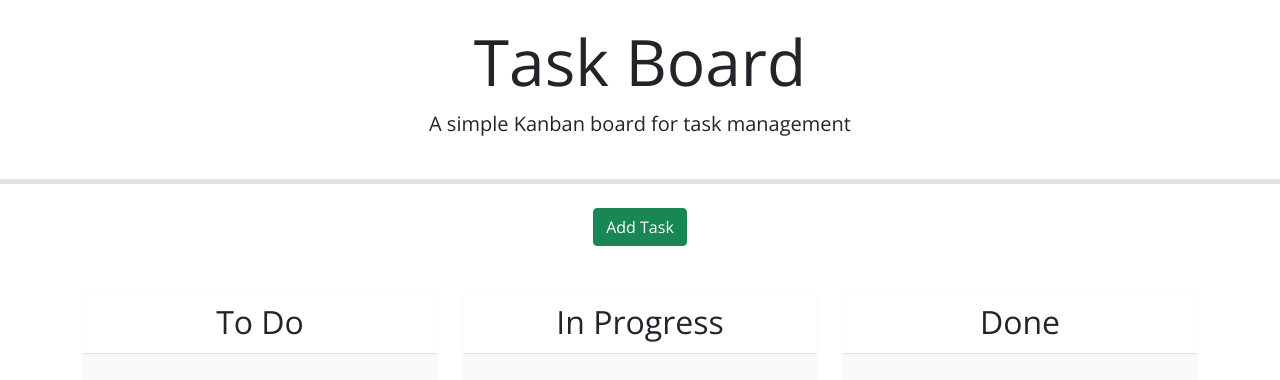
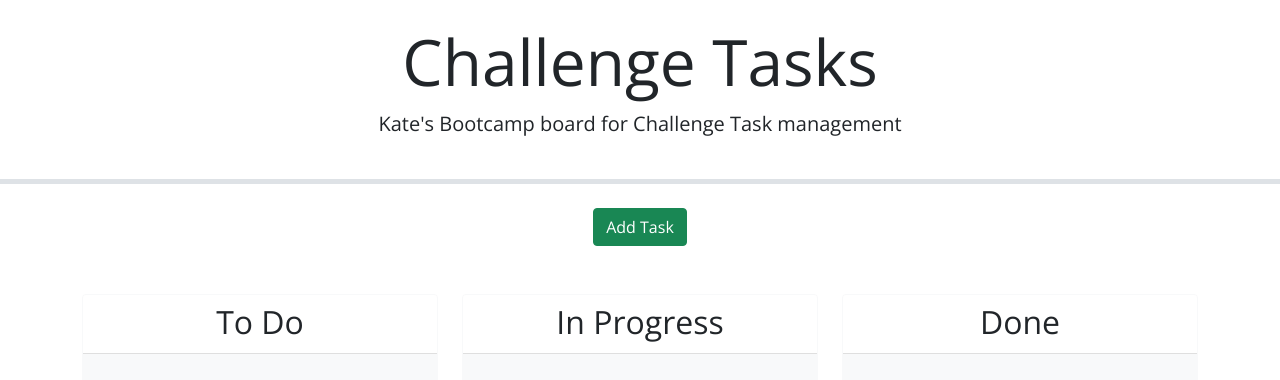
Before and after one commit to KateHanSta17/challenge-5-bootcamp, a plain HTML site: page index.html in a window 1280 px wide. Drawn offline with nearby package versions, Linux system fonts and the light colour scheme.

Commit message:
index changed

```diff
--- a/index.html
+++ b/index.html
@@ -12,13 +12,13 @@
   <link rel="stylesheet" href="https://code.jquery.com/ui/1.12.1/themes/base/jquery-ui.css" />
 
   <link rel="stylesheet" href="./assets/css/style.css" />
-  <title>Task Board</title>
+  <title>Bootcamp Challenge Board</title>
 </head>
 
 <body>
   <header class="p-4 mb-4 text-center border-bottom border-5">
-    <h1 class="display-3">Task Board</h1>
-    <p class="lead">A simple Kanban board for task management</p>
+    <h1 class="display-3">Challenge Tasks</h1>
+    <p class="lead">Kate's Bootcamp board for Challenge Task management</p>
   </header>
   <div class="container">
     <div class="text-center mb-5">
```
